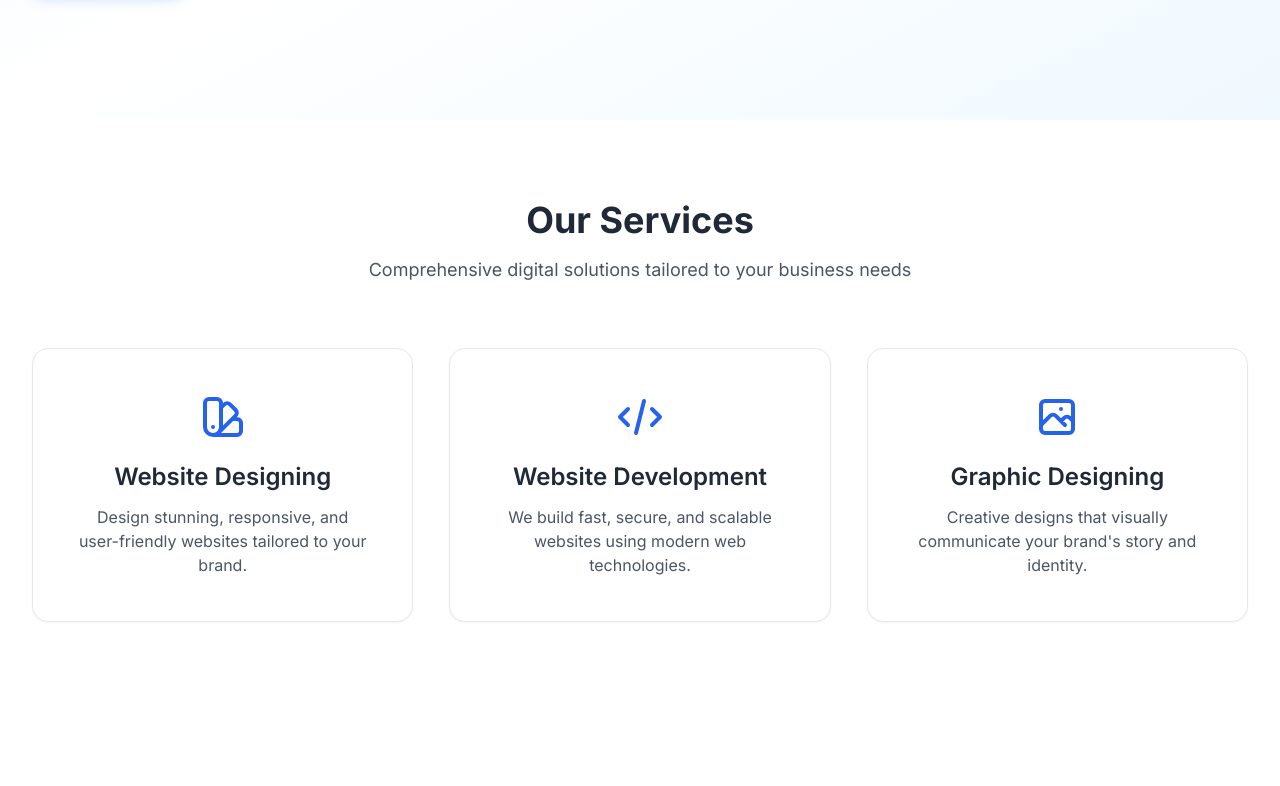
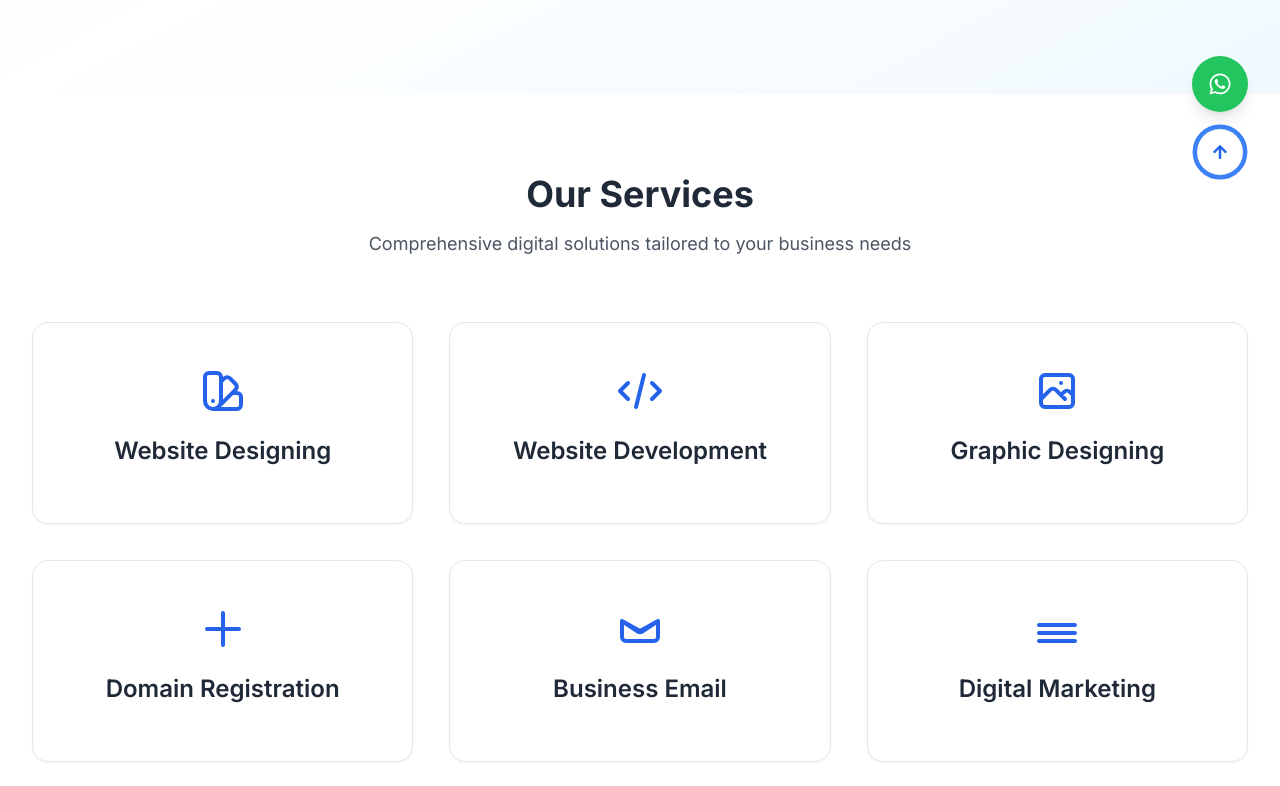
Before and after one commit to TejuMehar/pioneershub-it-consultant-akola, a React (Vite) app: page / in a window 1280 px wide. Shown: the part 580-1366 px from the top of the page. Built offline with nearby package versions, Linux system fonts and the light colour scheme.

Commit message:
Added Whatsaap, scroll progress and servvices

```diff
--- a/index.html
+++ b/index.html
@@ -7,7 +7,7 @@
     <title>Website Development Company in Amravati | Web & App Development | Digital Marketing </title>
     <meta name="description" content="WebCultivate offers professional web design, development, and branding services to help your business grow online." />
 
-    <!-- Google Fonts -->0020202
+    <!-- Google Fonts -->
     <link rel="preconnect" href="https://fonts.googleapis.com">
     <link rel="preconnect" href="https://fonts.gstatic.com" crossorigin>
     <link href="https://fonts.googleapis.com/css2?family=Inter:wght@400;500;600;700;800&display=swap" rel="stylesheet">
--- a/package.json
+++ b/package.json
@@ -13,6 +13,7 @@
     "lucide-react": "^0.546.0",
     "react": "^19.1.1",
     "react-dom": "^19.1.1",
+    "react-icons": "^5.5.0",
     "react-router-dom": "^7.9.4"
   },
   "devDependencies": {
--- a/src/components/Contact/ContactForm.jsx
+++ b/src/components/Contact/ContactForm.jsx
@@ -70,7 +70,7 @@ const ContactForm = () => {
         value={formData.email}
         onChange={handleChange}
         required
-        placeholder="webcultivate01@gmail.com"
+        placeholder="info@webcultivate.com"
         className="w-full px-3 py-2.5 rounded-xl border border-gray-300 dark:border-slate-600 bg-gray-50 dark:bg-slate-800/70 text-gray-800 dark:text-gray-200 focus:outline-none focus:ring-2 focus:ring-primary focus:border-transparent transition-all text-sm shadow-sm hover:shadow-md"
       />
     </div>
@@ -86,7 +86,7 @@ const ContactForm = () => {
         name="phone"
         value={formData.phone}
         onChange={handleChange}
-        placeholder="+91 7447746247"
+        placeholder="+91 7821096438"
         className="w-full px-3 py-2.5 rounded-xl border border-gray-300 dark:border-slate-600 bg-gray-50 dark:bg-slate-800/70 text-gray-800 dark:text-gray-200 focus:outline-none focus:ring-2 focus:ring-primary focus:border-transparent transition-all text-sm shadow-sm hover:shadow-md"
       />
     </div>
@@ -105,12 +105,15 @@ const ContactForm = () => {
   className="w-full px-3 py-2.5 rounded-xl border border-gray-300 dark:border-slate-600 bg-gray-50 dark:bg-slate-800/70 text-gray-800 dark:text-gray-200 focus:outline-none focus:ring-2 focus:ring-primary focus:border-transparent transition-all text-sm shadow-sm hover:shadow-md"
 >
   <option value="">Select a Service</option>
-        <option value="website-design">Website Design</option>
+  <option value="website-design">Website Designing</option>
   <option value="website-development">Website Development</option>
-        <option value="graphic-design">Graphic Design</option>
+  <option value="graphic-design">Graphic Designing</option>
+  <option value="domain-registration">Domain Registration</option>
+  <option value="business-email">Business Email</option>
   <option value="digital-marketing">Digital Marketing</option>
   <option value="other">Other</option>
 </select>
+
     </div>
 
     {/* Message */}
--- a/src/components/Contact/ContactInfo.jsx
+++ b/src/components/Contact/ContactInfo.jsx
@@ -9,7 +9,7 @@ const ContactInfo = () => {
         </svg>
       ),
       title: 'Email Us',
-      info: 'webcultivate01@gmail.com'
+      info: 'info@webcultivate.com'
     },
     {
       icon: (
@@ -18,7 +18,7 @@ const ContactInfo = () => {
         </svg>
       ),
       title: 'Call Us',
-      info: '+91 7447746247 • +91 7887472660'
+      info: '+91 7821096438'
     },
     {
       icon: (
@@ -28,7 +28,7 @@ const ContactInfo = () => {
         </svg>
       ),
       title: 'Location',
-      info: 'Pune • Nagpur • Amravati'
+      info: 'Sai Nagar Amravati'
     },
     {
       icon: (
@@ -37,7 +37,7 @@ const ContactInfo = () => {
         </svg>
       ),
       title: 'Working Hours',
-      info: 'Mon - sat: 9:00 AM - 10:00 PM'
+      info: 'Mon - sat: 9:00 AM - 8:00 PM'
     }
   ];
 
--- a/src/components/Footer.jsx
+++ b/src/components/Footer.jsx
@@ -60,19 +60,17 @@ const Footer = () => {
             <ul className="flex flex-col gap-3 sm:gap-4 items-center sm:items-start">
               <li className="flex items-start gap-3">
                 <i className="fas fa-envelope text-primary mt-1 flex-shrink-0"></i>
-                <span className="text-sm sm:text-base text-gray-600 dark:text-gray-300 break-all">webcultivate01@gmail.com</span>
+                <span className="text-sm sm:text-base text-gray-600 dark:text-gray-300 break-all">info@webcultivate.com</span>
               </li>
               <li className="flex items-start gap-3">
                 <i className="fas fa-phone text-primary mt-1 flex-shrink-0"></i>
                 <span className="text-sm sm:text-base text-gray-600 dark:text-gray-300">
-                  <span className="block sm:inline">+91 7447746247</span>
-                  <span className="hidden sm:inline"> || </span>
-                  <span className="block sm:inline">+91 7887472660</span>
+                  <span className="block sm:inline">+91 7821096438</span>
                 </span>
               </li>
               <li className="flex items-start gap-3">
                 <i className="fas fa-map-marker-alt text-primary mt-1 flex-shrink-0"></i>
-                <span className="text-sm sm:text-base text-gray-600 dark:text-gray-300">Pune • Nagpur • Amravati</span>
+                <span className="text-sm sm:text-base text-gray-600 dark:text-gray-300">Sai Nagar Amravati</span>
               </li>
             </ul>
           </div>
--- a/src/components/Home/ServicesSection.jsx
+++ b/src/components/Home/ServicesSection.jsx
@@ -1,5 +1,44 @@
-import React from 'react';
+import React, { useState, useRef, useEffect } from 'react';
 
+// Single Service Card Component
+const ServiceCard = ({ service, isExpanded, onClick }) => {
+  const descriptionRef = useRef(null);
+  const [maxHeight, setMaxHeight] = useState(0);
+
+  useEffect(() => {
+    if (isExpanded && descriptionRef.current) {
+      setMaxHeight(descriptionRef.current.scrollHeight);
+    } else {
+      setMaxHeight(0);
+    }
+  }, [isExpanded]);
+
+  return (
+    <div
+      onClick={onClick}
+      className="relative bg-white dark:bg-slate-800 p-8 sm:p-9 md:p-10 lg:p-11 rounded-2xl border border-gray-200 dark:border-slate-700
+                 shadow-sm hover:shadow-md transition-all duration-300 hover:-translate-y-1 text-center cursor-pointer"
+    >
+      <div className="text-primary dark:text-primary-light mb-4 sm:mb-5 flex justify-center">
+        {service.icon}
+      </div>
+      <h3 className="text-xl sm:text-2xl font-semibold text-gray-800 dark:text-gray-100 mb-2 sm:mb-3">
+        {service.title}
+      </h3>
+
+      {/* Description */}
+      <div
+        ref={descriptionRef}
+        className="overflow-hidden transition-all duration-500 text-sm sm:text-base text-gray-600 dark:text-gray-400 leading-relaxed"
+        style={{ maxHeight: `${maxHeight}px` }}
+      >
+        <p>{service.description}</p>
+      </div>
+    </div>
+  );
+};
+
+// Services Section
 const ServicesSection = () => {
   const services = [
     {
@@ -29,32 +68,59 @@ const ServicesSection = () => {
       title: 'Graphic Designing',
       description: "Creative designs that visually communicate your brand's story and identity.",
     },
+    {
+      icon: (
+        <svg className="w-12 h-12" fill="none" viewBox="0 0 24 24" stroke="currentColor">
+          <path strokeLinecap="round" strokeLinejoin="round" strokeWidth={2} d="M12 4v16m8-8H4" />
+        </svg>
+      ),
+      title: 'Domain Registration',
+      description: 'Register your perfect domain name and secure your online presence instantly.',
+    },
+    {
+  icon: (
+    <svg className="w-12 h-12" fill="none" viewBox="0 0 24 24" stroke="currentColor">
+      <path strokeLinecap="round" strokeLinejoin="round" strokeWidth={2} d="M3 8l7.89 5.26a2 2 0 002.22 0L21 8m0 0v8a2 2 0 01-2 2H5a2 2 0 01-2-2V8m18 0L12 13 3 8" />
+    </svg>
+  ),
+  title: 'Business Email',
+  description: 'Professional business email setup to enhance your brand credibility and communication.',
+},
+
+    {
+      icon: (
+        <svg className="w-12 h-12" fill="none" viewBox="0 0 24 24" stroke="currentColor">
+          <path strokeLinecap="round" strokeLinejoin="round" strokeWidth={2} d="M3 10h18M3 14h18M3 18h18" />
+        </svg>
+      ),
+      title: 'Digital Marketing',
+      description: 'Boost your online presence, drive traffic, and increase sales with our marketing solutions.',
+    },
   ];
+
+  const [expandedIndex, setExpandedIndex] = useState(null);
+  const toggleExpand = (index) => {
+    setExpandedIndex(expandedIndex === index ? null : index);
+  };
 
   return (
     <section className="py-12 sm:py-16 md:py-20 bg-white dark:bg-slate-900" id="services">
       <div className="max-w-7xl mx-auto px-4 sm:px-5 md:px-6 lg:px-8">
         <div className="text-center mb-10 sm:mb-12 md:mb-16">
           <h2 className="text-3xl sm:text-4xl font-bold text-gray-800 dark:text-gray-100 mb-3 sm:mb-4">Our Services</h2>
-          <p className="text-base sm:text-lg text-gray-600 dark:text-gray-400 max-w-2xl mx-auto px-4">Comprehensive digital solutions tailored to your business needs</p>
+          <p className="text-base sm:text-lg text-gray-600 dark:text-gray-400 max-w-2xl mx-auto px-4">
+            Comprehensive digital solutions tailored to your business needs
+          </p>
         </div>
+
         <div className="grid grid-cols-1 sm:grid-cols-2 lg:grid-cols-3 gap-6 sm:gap-7 md:gap-8 lg:gap-9">
           {services.map((service, index) => (
-             <div
-                 key={index}
-                 className="relative bg-white dark:bg-slate-800 p-8 sm:p-9 md:p-10 lg:p-11 rounded-2xl border border-gray-200 dark:border-slate-700
-                 shadow-sm hover:shadow-md transition-all duration-300 hover:-translate-y-1 text-center"
-                 >
-                 <div className="text-primary dark:text-primary-light mb-4 sm:mb-5 flex justify-center">
-                 {service.icon}
-                 </div>
-                 <h3 className="text-xl sm:text-2xl font-semibold text-gray-800 dark:text-gray-100 mb-2 sm:mb-3">
-                 {service.title}
-                 </h3>
-                 <p className="text-sm sm:text-base text-gray-600 dark:text-gray-400 leading-relaxed">
-                 {service.description}
-                </p>
-             </div>
+            <ServiceCard
+              key={index}
+              service={service}
+              isExpanded={expandedIndex === index}
+              onClick={() => toggleExpand(index)}
+            />
           ))}
         </div>
       </div>
--- a/src/components/Layout.jsx
+++ b/src/components/Layout.jsx
@@ -2,7 +2,7 @@ import React from 'react';
 import { Outlet } from 'react-router-dom';
 import Navbar from './Navbar';
 import Footer from './Footer';
-
+import LiveChatButton from './LiveChat.jsx';
 const Layout = () => {
   return (
     <div className="min-h-screen flex flex-col">
@@ -11,6 +11,7 @@ const Layout = () => {
         <Outlet />
       </main>
       <Footer />
+      <LiveChatButton />
     </div>
   );
 };
--- /dev/null
+++ b/src/components/LiveChat.jsx
@@ -0,0 +1,75 @@
+import React, { useState, useEffect } from 'react';
+import { FaWhatsapp, FaArrowUp } from 'react-icons/fa';
+
+const ScrollProgressButton = () => {
+  const [scrollPercent, setScrollPercent] = useState(0);
+
+  // Manually set your phone number here
+  const phoneNumber = "917821096438"; // Replace with your number
+
+  // Handle scroll
+  const handleScroll = () => {
+    const scrollTop = window.scrollY;
+    const docHeight = document.documentElement.scrollHeight - window.innerHeight;
+    const scrolled = (scrollTop / docHeight) * 100;
+    setScrollPercent(scrolled);
+  };
+
+  useEffect(() => {
+    window.addEventListener('scroll', handleScroll);
+    return () => window.removeEventListener('scroll', handleScroll);
+  }, []);
+
+  // Scroll to top
+  const scrollToTop = () => {
+    window.scrollTo({ top: 0, behavior: 'smooth' });
+  };
+
+  // Open WhatsApp
+  const openWhatsApp = () => {
+    window.open(`https://wa.me/${phoneNumber}`, "_blank");
+  };
+
+  return (
+    <div className="fixed bottom-10 right-8 z-50 flex flex-col items-center space-y-3">
+      {/* WhatsApp Button */}
+      <button
+        onClick={openWhatsApp}
+        className="bg-green-500 text-white p-4 rounded-full shadow-lg hover:bg-green-600 transition-all transform hover:scale-110"
+      >
+        <FaWhatsapp size={24} />
+      </button>
+
+      {/* Scroll Progress Button */}
+      <div
+        onClick={scrollToTop}
+        className="w-14 h-14 relative cursor-pointer"
+      >
+        <svg className="w-14 h-14 rotate-[-90deg]" viewBox="0 0 100 100">
+          <circle
+            cx="50"
+            cy="50"
+            r="45"
+            stroke="#ddd"
+            strokeWidth="8"
+            fill="none"
+          />
+          <circle
+            cx="50"
+            cy="50"
+            r="45"
+            stroke="#3b82f6"
+            strokeWidth="8"
+            fill="none"
+            strokeDasharray={2 * Math.PI * 45}
+            strokeDashoffset={2 * Math.PI * 45 * (1 - scrollPercent / 100)}
+            strokeLinecap="round"
+          />
+        </svg>
+        <FaArrowUp className="absolute top-1/2 left-1/2 -translate-x-1/2 -translate-y-1/2 text-blue-600" />
+      </div>
+    </div>
+  );
+};
+
+export default ScrollProgressButton;
--- a/src/pages/Home.jsx
+++ b/src/pages/Home.jsx
@@ -8,6 +8,7 @@ import {
   CTASection,
   TechnologyStack
 } from '../components/Home';
+
 
 const Home = () => {
   return (
```
Also changed, not shown: 1 other file (tests, documents, lock files or other folders). Lines whose indentation alone changed are shown as unchanged.
